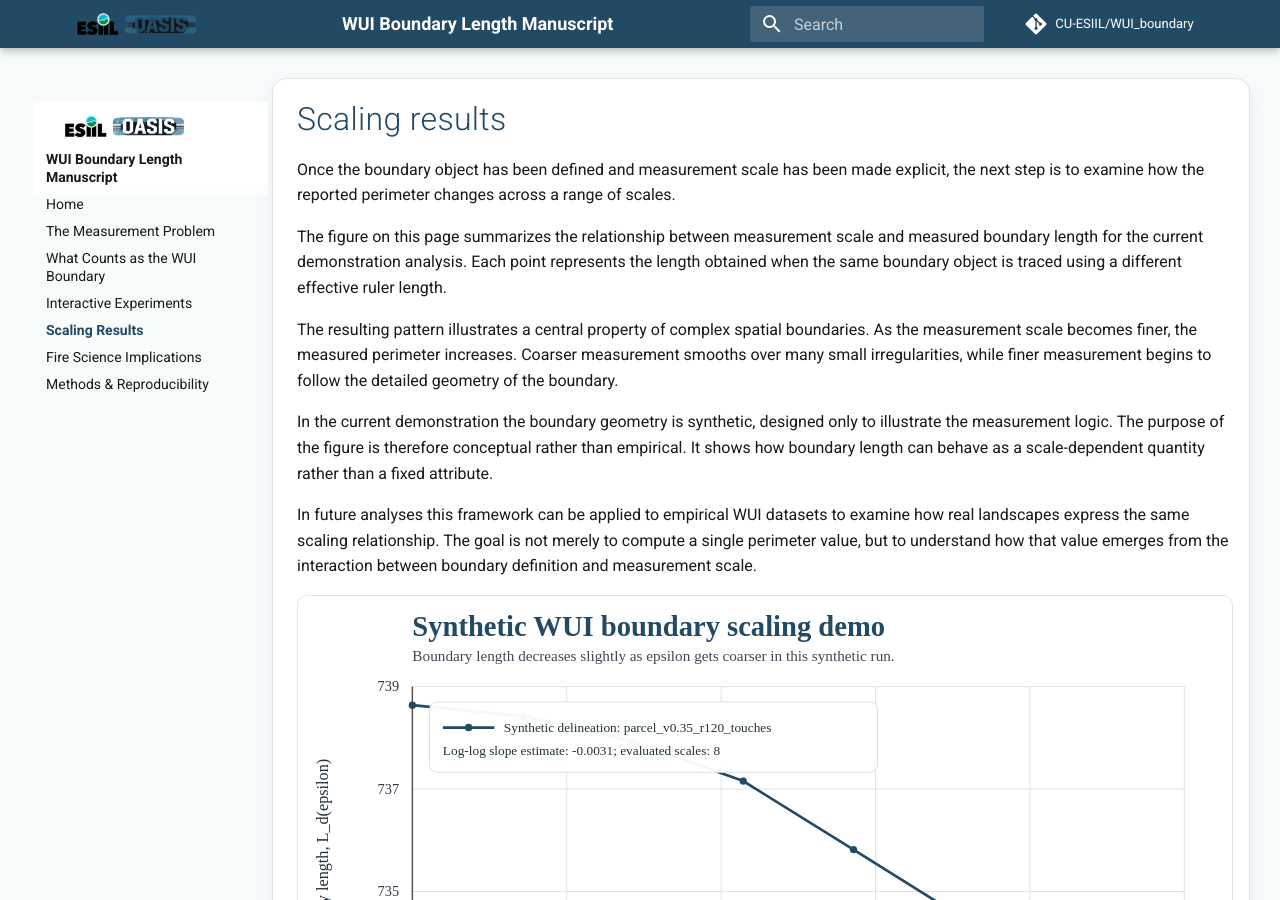
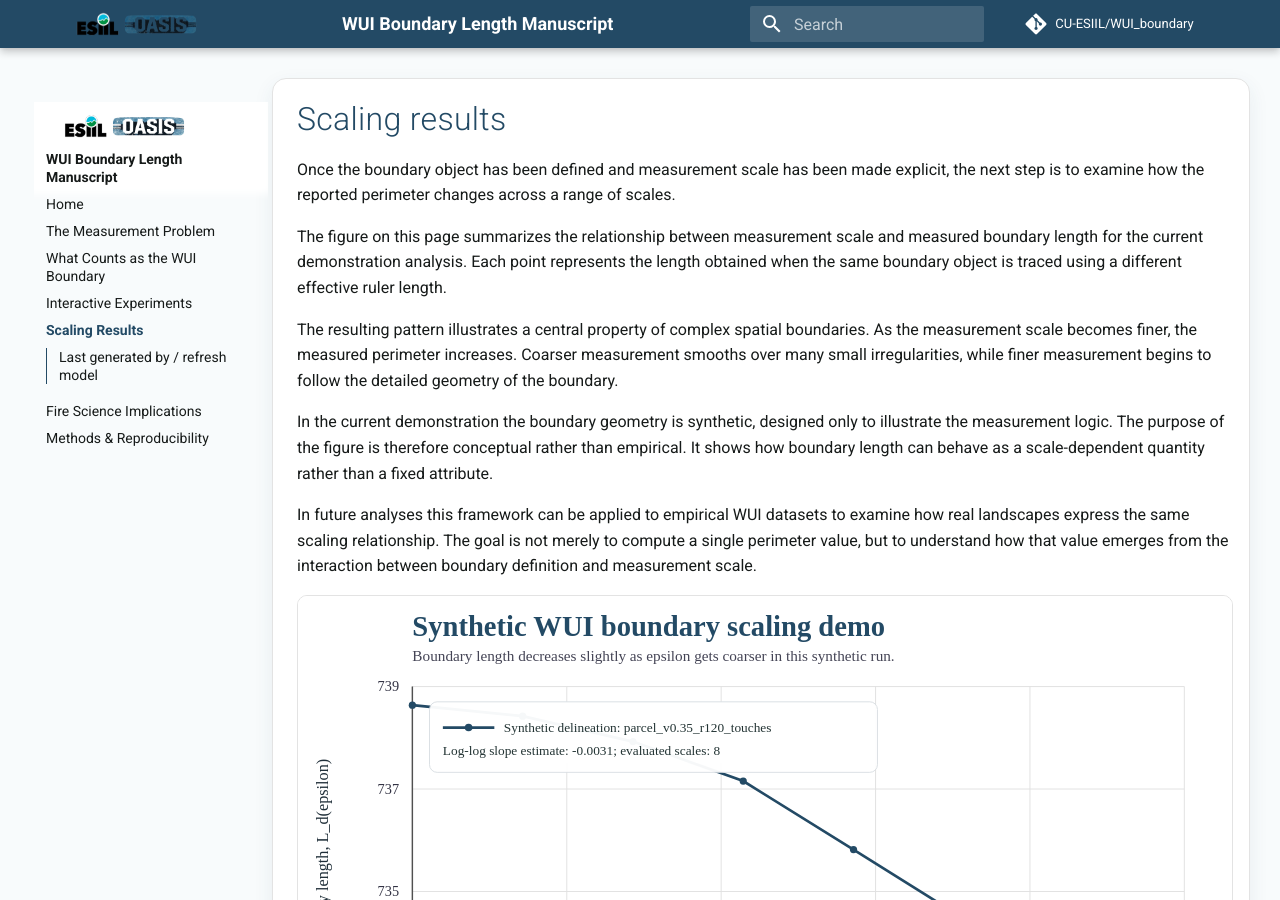
Before and after one commit to CU-ESIIL/WUI_boundary, an MkDocs documentation site: the page built from docs/scaling-results.md, in a window 1280 px wide and 900 px high. Built offline with MkDocs 1.6.1 and Material for MkDocs 9.7.7, drawn with Linux system fonts in a browser that asks for light colours; comment, search, counter and statistics services are not loaded.

Commit message:
Use markdown heading for scaling refresh section

```diff
--- a/docs/scaling-results.md
+++ b/docs/scaling-results.md
@@ -20,6 +20,6 @@
 | parcel_v0.35_r120_touches | synthetic_wui_boundary_001 | 13.4286 | 737.1697 | ok_fitted | -0.003054 |
 | parcel_v0.35_r120_touches | synthetic_wui_boundary_001 | 30.0 | 730.3127 | ok_fitted | -0.003054 |
 
-<h2>Last generated by / refresh model</h2>
+## Last generated by / refresh model
 
 This page is refreshed from the synthetic demonstration workflow and should be interpreted as a conceptual scaling demonstration rather than an empirical estimate.
```
